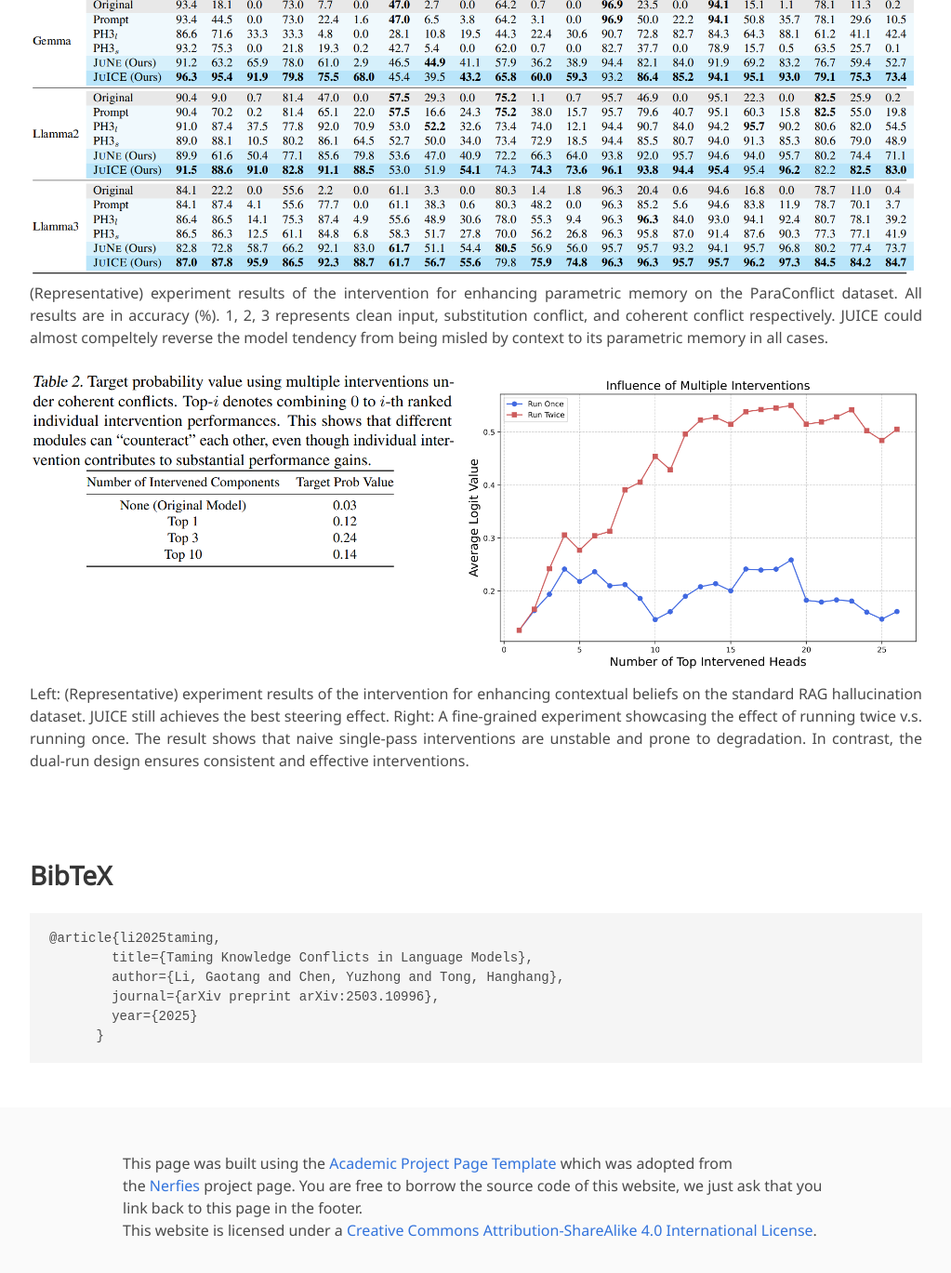
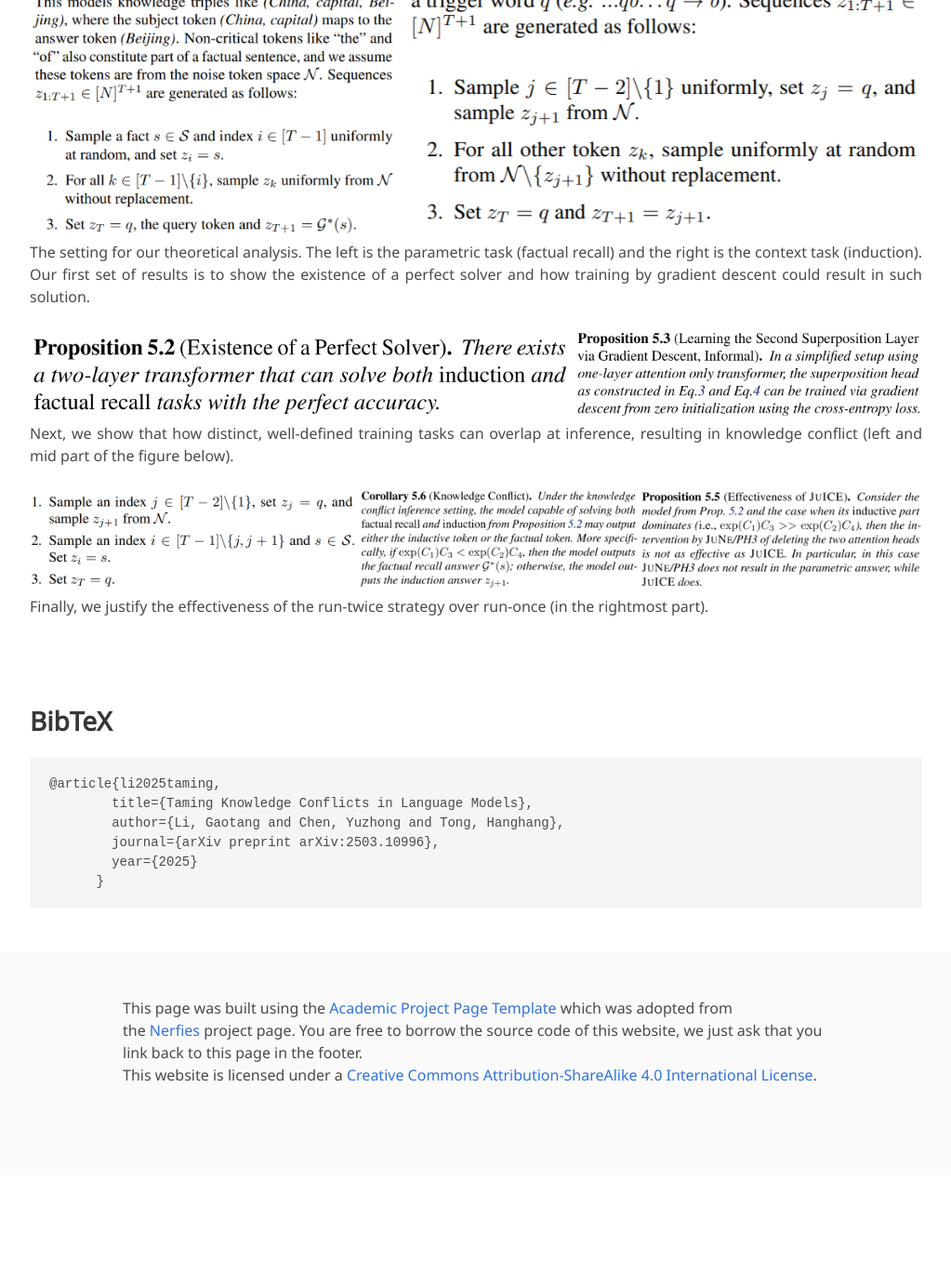
Before and after one commit to GaotangLi/GaotangLi.github.io, a Jekyll site: the page project_page/Taming-Knowledge-Conflict/index.html, which Jekyll copies as it is, in a window 1280 px wide and 1400 px high, scrolled down 4553 px. Shown: the top 1369 px of the window at 93% size, without its empty margins (128-1151 px from the left). Built offline with Jekyll 4.4.1, drawn with Linux system fonts in a browser that asks for light colours; nearby versions of some CDN libraries; some web fonts are replaced; library files that are not in the unit come from our copies; a style sheet for code colours, icons or effects is not loaded; after the commit the page ends 5817 px from its top, so only the background shows below that.

Commit message:
finish proj

```diff
--- a/project_page/Taming-Knowledge-Conflict/index.html
+++ b/project_page/Taming-Knowledge-Conflict/index.html
@@ -280,23 +280,27 @@
       <div class="column has-text-centered">
         <h2 class="title is-3">Theoretical Analysis</h2>
         <p align="center">
-        <img src="./static/images/parametric_experiment.png" class="center">
+        <img src="./static/images/Task_setting.png" class="center">
         </p>
         <div class="content has-text-justified">
-          (Representative) experiment results of the intervention for enhancing parametric memory on the ParaConflict dataset. All results are in accuracy (%).
-          1, 2, 3 represents clean input, substitution conflict, and coherent conflict respectively.
-          JUICE could almost compeltely reverse the model tendency from being misled by context to its parametric memory in all cases.
+          The setting for our theoretical analysis. The left is the parametric task (factual recall) and the right is the context task (induction). Our first set of results is to show the
+          existence of a perfect solver and how training by gradient descent could result in such solution.
         </div>
         <p align="center">
-          <img src="./static/images/Context_and_RunTwice.png" class="center">
+          <img src="./static/images/first_two_prop.png" class="center">
           </p>
           <div class="content has-text-justified">
-            Left: (Representative) experiment results of the intervention for enhancing contextual beliefs on the standard RAG hallucination dataset. JUICE still achieves the best steering effect.
-            Right: A fine-grained experiment showcasing the effect of running twice v.s. running once. The result shows that naive single-pass interventions are unstable
-            and prone to degradation. In contrast, the dual-run design ensures
-            consistent and effective interventions.
+            Next, we show that how distinct, well-defined training
+            tasks can overlap at inference, resulting in knowledge conflict (left and mid part of the figure below).
           </div>
+          <p align="center">
+            <img src="./static/images/Final_theory_figure.png" class="center">
+            </p>
+            <div class="content has-text-justified">
+              Finally, we justify the effectiveness of the run-twice strategy over run-once (in the rightmost part).
+            </div>
       </div>
+
     </div>
   </div>
 </section>
```
Also changed, not shown: project_page/Taming-Knowledge-Conflict/static/images/Final_theory_figure.png (added), project_page/Taming-Knowledge-Conflict/static/images/Task_setting.png (added), project_page/Taming-Knowledge-Conflict/static/images/first_two_prop.png (added).
